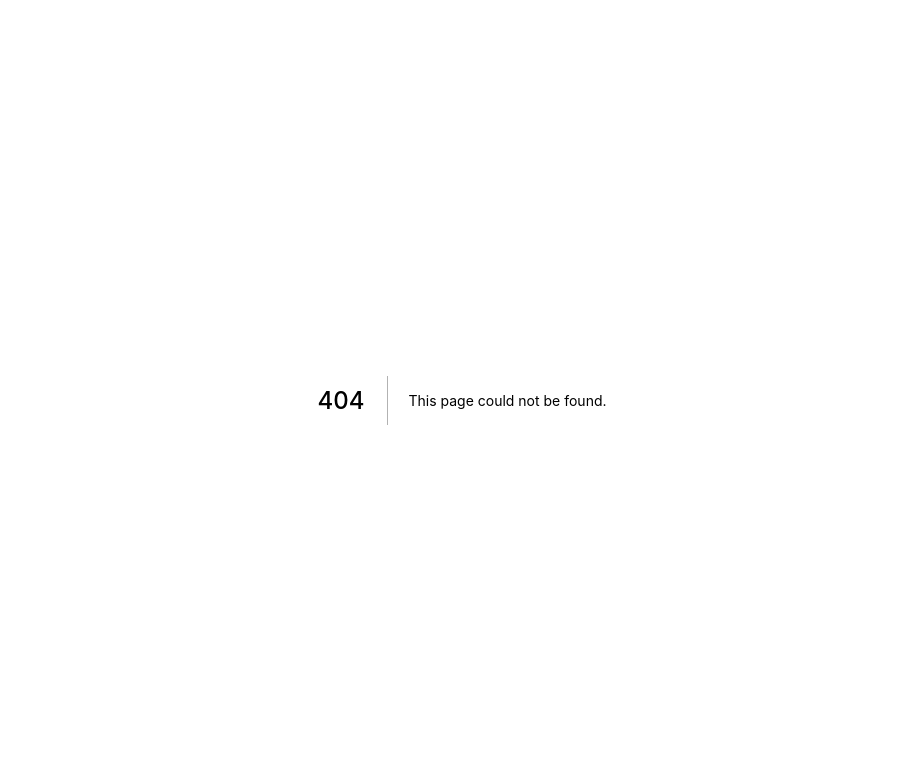
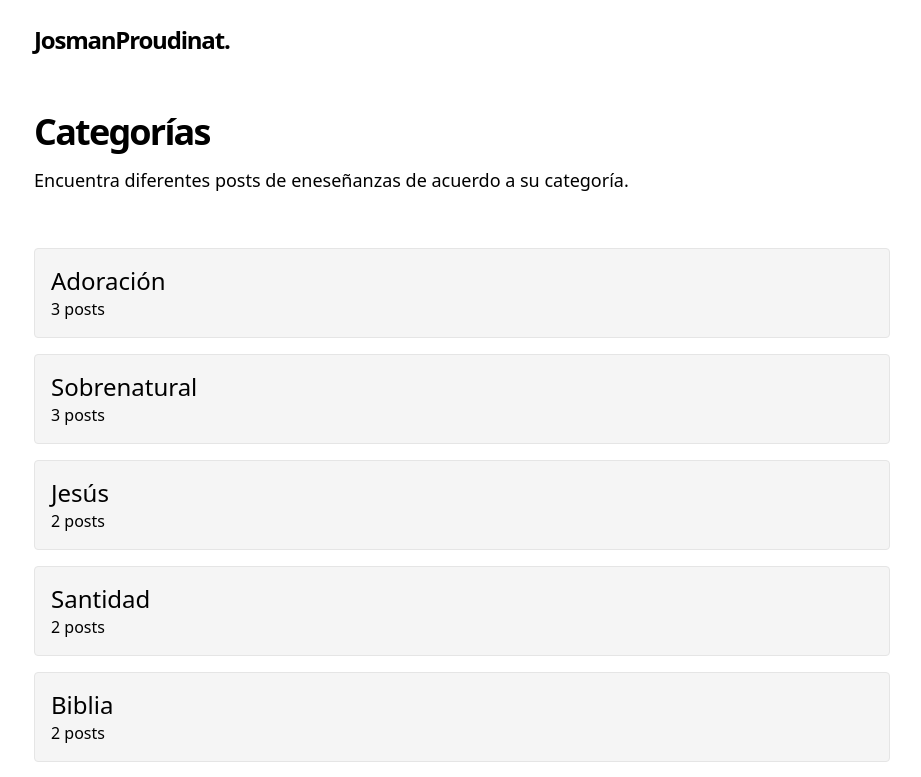
Before and after one commit to JosmanPS/josmanproudinat.com, a Next.js app: page /categorias in a window 1280 px wide. Before the commit this address had no page. Shown: the top 777 px of the page, without its empty margins (178-1099 px from the left). Built offline with nearby package versions, Linux system fonts and the light colour scheme.

Commit message:
Pagina de categorias

```diff
--- /dev/null
+++ b/@types/Category.ts
@@ -0,0 +1,7 @@
+type Category = {
+  name: string
+  slug: string
+  nPosts: number
+}
+
+export default Category
--- a/_posts/3-pruebas-que-debes-pasar-para-ser-empoderado-por-Dios.mdx
+++ b/_posts/3-pruebas-que-debes-pasar-para-ser-empoderado-por-Dios.mdx
@@ -3,6 +3,7 @@ title: '3 pruebas que debes pasar para ser empoderado por Dios'
 excerpt: '¿Te gustaría experimentar más del poder transformador de Dios en tu vida? Entonces necesitas vencer estas 3 pruebas.'
 coverImage: 'https://images.unsplash.com/photo-1544806861-dc05b18f6c13?ixlib=rb-1.2.1&q=85&fm=jpg&crop=entropy&cs=srgb'
 date: '2022-01-09'
+tags: 'Jesús, Santidad'
 author:
   name: Josman Proudinat
   picture: '/assets/blog/authors/josman.png'
--- a/_posts/creciendo-en-adoracion-palabra-y-poder.mdx
+++ b/_posts/creciendo-en-adoracion-palabra-y-poder.mdx
@@ -3,6 +3,7 @@ title: 'Creciendo en adoración, palabra y poder'
 excerpt: 'Crecimiento espiritual no es sinónimo de conocimiento de la Escritura. Podríamos conocer toda la Escritura y tener un corazón alejado del Señor. Necesitamos crecer integralmente en la adoración, la palabra y el poder de Dios.'
 coverImage: 'https://images.unsplash.com/photo-1519834785169-98be25ec3f84?ixlib=rb-1.2.1&ixid=MnwxMjA3fDB8MHxwaG90by1wYWdlfHx8fGVufDB8fHx8&auto=format&fit=crop&w=1064&q=80'
 date: '2022-03-24'
+tags: 'Adoración, Sobrenatural, Biblia'
 author:
   name: Josman Proudinat
   picture: '/assets/blog/authors/josman.png'
--- a/_posts/la-ley-espiritual-de-newton.mdx
+++ b/_posts/la-ley-espiritual-de-newton.mdx
@@ -3,6 +3,7 @@ title: 'La ley espiritual de Newton'
 excerpt: '¿Alguna vez has sentido a Dios distante? ¿Sientes que estás pasando por un momento incómodo en tu vida? En este mensaje te invito a cambiar tu perspectiva sobre estas situaciones y ver más de Dios en tu vida.'
 coverImage: 'https://images.unsplash.com/photo-1633493702341-4d04841df53b'
 date: '2022-01-30'
+tags: 'Adoración'
 author:
   name: Josman Proudinat
   picture: '/assets/blog/authors/josman.png'
--- a/_posts/no-pierdas-el-tiempo.mdx
+++ b/_posts/no-pierdas-el-tiempo.mdx
@@ -3,6 +3,7 @@ title: 'No pierdas el tiempo'
 excerpt: 'Dios no te quita tu llamado, tus dones, ni tu propósito, te lo ha dado por gracia, PERO… Hay cosas que El Señor quiere hacer en momentos específicos y si no te levantas en obediencia, Él levantará a alguien más en tu lugar.'
 coverImage: 'https://images.unsplash.com/photo-1486746290722-483e8f1e44d2'
 date: '2022-03-06'
+tags: 'Fe'
 author:
   name: Josman Proudinat
   picture: '/assets/blog/authors/josman.png'
--- a/_posts/viviendo-bajo-cielos-abiertos.mdx
+++ b/_posts/viviendo-bajo-cielos-abiertos.mdx
@@ -3,6 +3,7 @@ title: 'Viviendo bajo Cielos Abiertos'
 excerpt: '5 manifestaciones bíblicas de vivir bajo Cielos Abiertos y cómo acceder a ellos. Tomado de la proclamación profética del primer servicio del 2022 en MRF Church.'
 coverImage: 'https://images.unsplash.com/photo-1470093790102-5aea19caf968?ixlib=rb-1.2.1&q=85&fm=jpg&crop=entropy&cs=srgb'
 date: '2021-12-26'
+tags: 'Avivamiento, Sobrenatural'
 author:
   name: Josman Proudinat
   picture: '/assets/blog/authors/josman.png'
--- /dev/null
+++ b/components/Categories/CategoryListItem.tsx
@@ -0,0 +1,18 @@
+import React from 'react'
+import NextLink from 'next/link'
+import Category from '../../@types/Category'
+
+type Props = {
+  category: Category
+}
+
+export default function CategoryListItem({ category }: Props) {
+  return (
+    <NextLink href='/categorias/[category]' as={`/categorias/${category.slug}`}>
+      <div className='p-4 rounded bg-neutral-100 hover:bg-indigo-50 border border-neutral-200 mb-4 cursor-pointer hover:scale-105 transition'>
+        <h3 className='font-medium text-2xl hover:underline'>{category.name}</h3>
+        <p>{category.nPosts} posts</p>
+      </div>
+    </NextLink>
+  )
+}
--- a/package.json
+++ b/package.json
@@ -18,6 +18,7 @@
     "react-icons": "^4.3.1",
     "remark": "14.0.2",
     "remark-html": "15.0.1",
+    "slugify": "^1.6.5",
     "typescript": "^4.2.4"
   },
   "devDependencies": {
--- /dev/null
+++ b/pages/categorias/index.tsx
@@ -0,0 +1,67 @@
+import React from 'react'
+import Head from 'next/head'
+import slugify from 'slugify'
+import Container from '../../components/container'
+import Layout from '../../components/layout'
+import { getAllPosts } from '../../lib/api'
+import Category from '../../@types/Category'
+import CategoryListItem from '../../components/Categories/CategoryListItem'
+
+type Props = {
+  categories: Category[]
+}
+
+export default function categorias({ categories }: Props) {
+  return (
+    <Layout>
+      <Head>
+        <title>Categorias | Josman Proudinat</title>
+      </Head>
+      <Container>
+        <section className="py-8">
+          <h1 className="text-2xl md:text-4xl font-bold tracking-tighter leading-tight md:pr-8">
+            Categorías
+          </h1>
+          <p className="text-lg mt-2 mb-12 leading-10">
+            Encuentra diferentes posts de eneseñanzas de acuerdo a su categoría.
+          </p>
+
+          {categories.map((category) => (
+            <CategoryListItem category={category} key={category.name} />
+          ))}
+        </section>
+      </Container>
+    </Layout>
+  )
+}
+
+export async function getStaticProps() {
+  const posts = getAllPosts(['tags'])
+
+  const tagsList: string[] = []
+  posts.forEach((post) => {
+    const tags = post.tags.trim().split(',')
+    tagsList.push(...tags)
+  })
+
+  const tagsDict: { [key: string]: number } = {}
+  tagsList.forEach((tag) => {
+    if (!Object.keys(tagsDict).includes(tag)) {
+      tagsDict[tag] = 1
+    }
+    tagsDict[tag] += 1
+  })
+
+  const categories: Category[] = Object.entries(tagsDict)
+    .map(([key, value]) => {
+      const slug = slugify(key, { trim: true, lower: true })
+      return { name: key, slug, nPosts: value }
+    })
+    .sort((a, b) => b.nPosts - a.nPosts)
+
+  return {
+    props: {
+      categories,
+    },
+  }
+}
```
Also changed, not shown: 1 other file (tests, documents, lock files or other folders).
